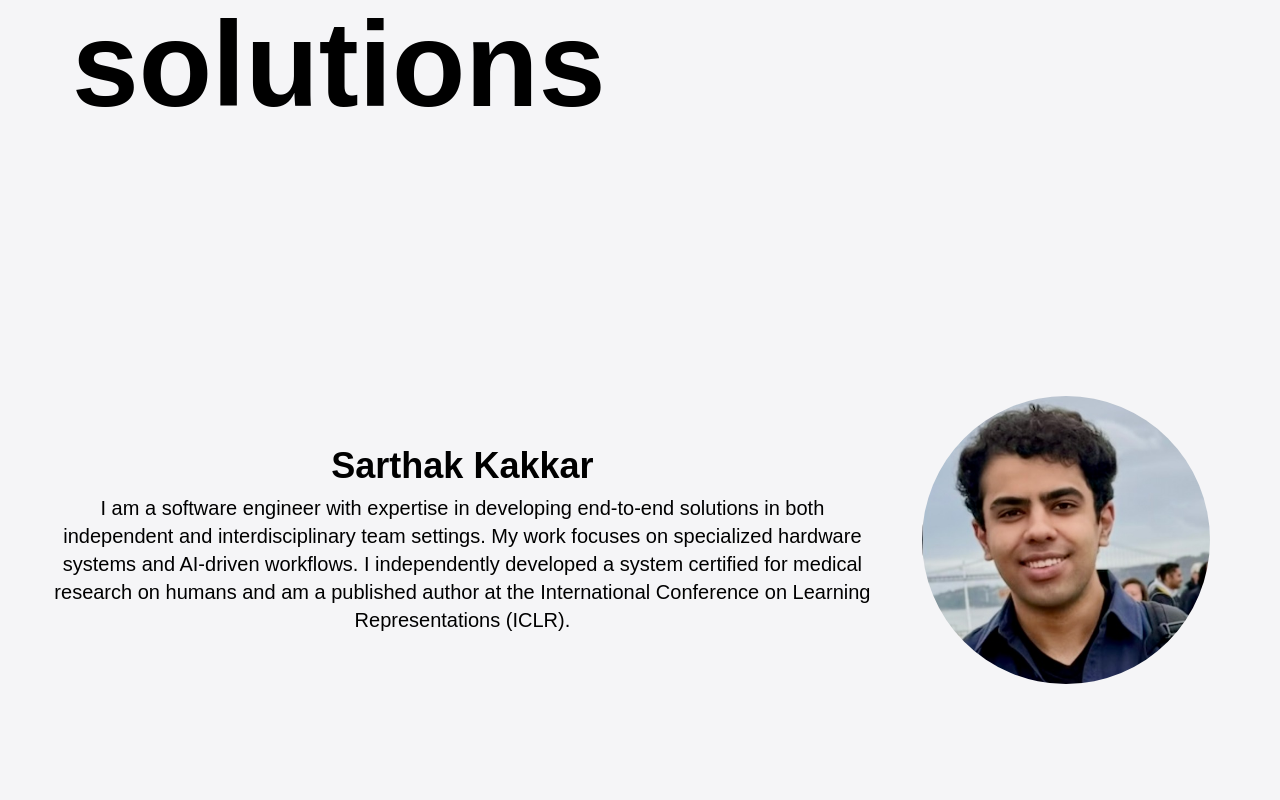
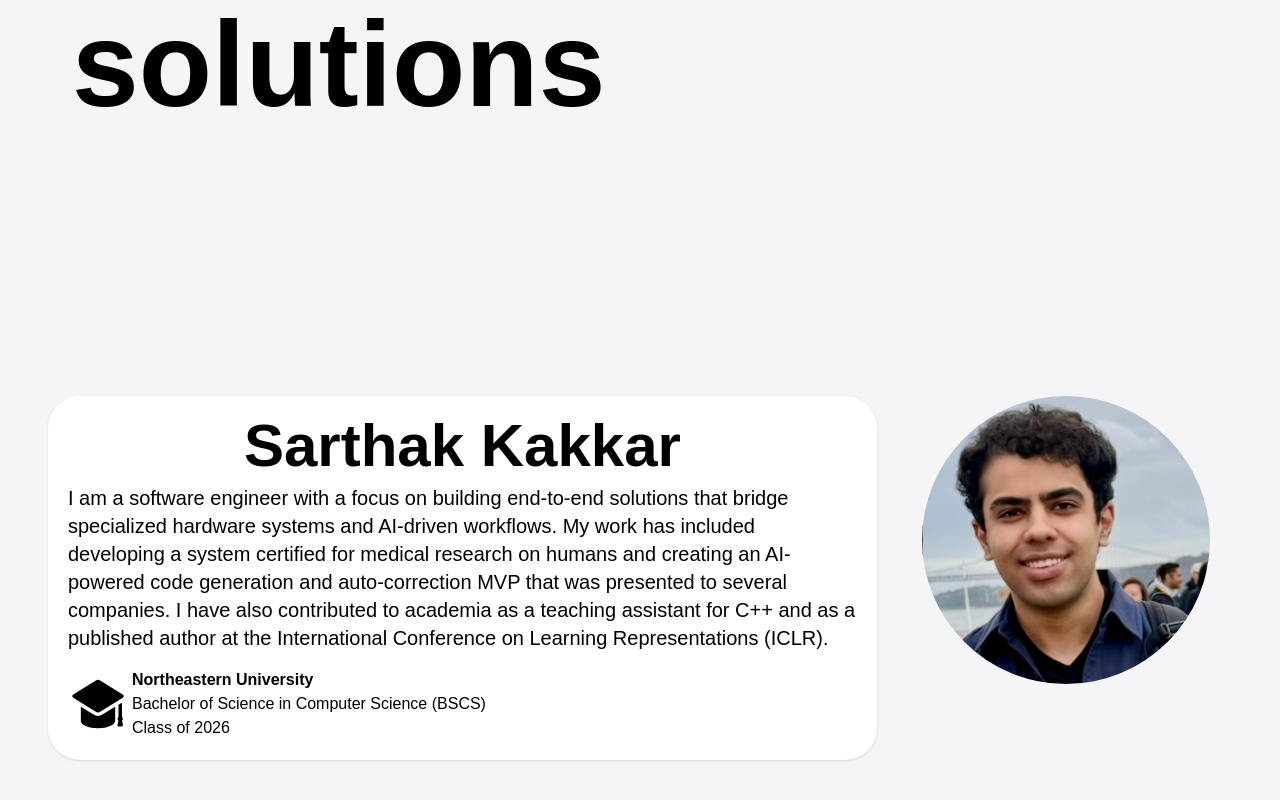
Before and after one commit to Sarthak-Kakkar-03/portfolio-website-v2, a React (Vite) app: page / in a window 1280 px wide. Shown: the part 556-1356 px from the top of the page. Built offline with nearby package versions, Linux system fonts and the light colour scheme.

Commit message:
about main finished

```diff
--- a/src/components/About/About.jsx
+++ b/src/components/About/About.jsx
@@ -5,9 +5,25 @@ import paragraphs from "/src/data/about.json"
 const About = () => {
   return (
     <div className=" flex flex-col-reverse md:grid grid-cols-[70%_30%] min-h-full min-w-full p-2 gap-3">
-      <div className='flex flex-col justify-center items-center text-center gap-2 flex-wrap'>
-        <h1 className='text-xl md:text-4xl font-extrabold hover:text-highlight'>Sarthak Kakkar</h1>
-        <p className='font-extralight text-base md:text-xl'>I am a software engineer with expertise in developing end-to-end solutions in both independent and interdisciplinary team settings. My work focuses on specialized hardware systems and AI-driven workflows. I independently developed a system certified for medical research on humans and am a published author at the International Conference on Learning Representations (ICLR).</p>
+      <div className='flex flex-col justify-center items-center
+      gap-2 flex-wrap
+      md:shadow rounded-4xl bg-white p-5
+      transition-all duration-300 ease-in-out
+      transform-gpu hover:scale-[1.02] hover:translate-y-1 hover:shadow-lg
+      '>
+        <h1 className='text-xl md:text-6xl font-extrabold hover:text-highlight transition-colors duration-500'>Sarthak Kakkar</h1>
+        <p className='font-extralight text-base md:text-xl text-center md:text-left '>I am a software engineer with a focus on building end-to-end solutions that bridge specialized hardware systems and AI-driven workflows. My work has included developing a system certified for medical research on humans and creating an AI-powered code generation and auto-correction MVP that was presented to several companies. I have also contributed to academia as a teaching assistant for C++ and as a published author at the International Conference on Learning Representations (ICLR).</p>
+        <div className='flex flex-col md:flex-row justify-center items-center md:justify-start w-full mt-2 gap-1'>
+          <div className='hover:text-highlight'>
+              <svg className='fill-current w-15 h-15' viewBox="0 0 14 14" role="img" focusable="false" aria-hidden="true" xmlns="http://www.w3.org/2000/svg"><path d="m 12.499079,12.25525 c 0.0968,0 0.188377,-0.0436 0.249339,-0.11884 0.06096,-0.0752 0.08473,-0.17385 0.06473,-0.26853 l -0.202146,-0.95662 c 0.115125,-0.11137 0.187491,-0.26686 0.187491,-0.43975 0,-0.182 -0.08106,-0.34343 -0.206876,-0.45558 l 0,-3.32202 -0.810333,0.50146 0,2.82056 c -0.125815,0.11215 -0.2069,0.27358 -0.2069,0.45558 0,0.17291 0.07239,0.32841 0.187515,0.43975 l -0.20217,0.95662 c -0.02,0.0947 0.0038,0.19335 0.06473,0.26853 0.06096,0.0752 0.152539,0.11884 0.249339,0.11884 l 0.625281,0 z M 12.773741,4.75539 7.5021019,1.49209 C 7.3477151,1.39699 7.1736728,1.34925 6.9996305,1.34925 c -0.1740423,0 -0.3482077,0.0477 -0.5016586,0.14284 l -5.271713,3.2633 C 1.0854931,4.84249 0.99999905,4.99633 0.99999905,5.1619 c 0,0.1656 0.085494,0.31949 0.22625985,0.40673 l 5.2716883,3.26333 c 0.153451,0.0952 0.3276163,0.14284 0.5016586,0.14284 0.1740423,0 0.3481092,-0.0477 0.5024714,-0.14284 L 12.773741,5.56863 c 0.140766,-0.0872 0.22626,-0.24113 0.22626,-0.40673 0,-0.16557 -0.08549,-0.31946 -0.22626,-0.40651 z M 6.9996059,9.78508 c -0.3283798,0 -0.6488777,-0.0912 -0.928242,-0.26411 l -3.0750017,-1.90368 0,3.27796 c 0,0.97016 1.7931578,1.7555 4.0032436,1.7555 2.2108742,0 4.0038842,-0.78536 4.0038842,-1.7555 l 0,-3.27796 -3.0748786,1.90368 C 7.6492472,9.69388 7.3279857,9.78508 6.9996059,9.78508 Z"/></svg>
+          </div>
+          <div className='flex flex-col text-center md:text-left'>
+            <a href="https://www.northeastern.edu/" target='_blank' className='hover:text-highlight font-bold'>Northeastern University</a>
+            <h3>Bachelor of Science in Computer Science (BSCS)</h3>
+            <p>Class of 2026</p>
+          </div>
+
+        </div>
       </div>
       <div className="w-48 h-48 md:w-72 md:h-72 overflow-hidden rounded-full mx-auto">
         <img
```
Also changed, not shown: src/assets/education-cap-svgrepo-com.svg (added).
